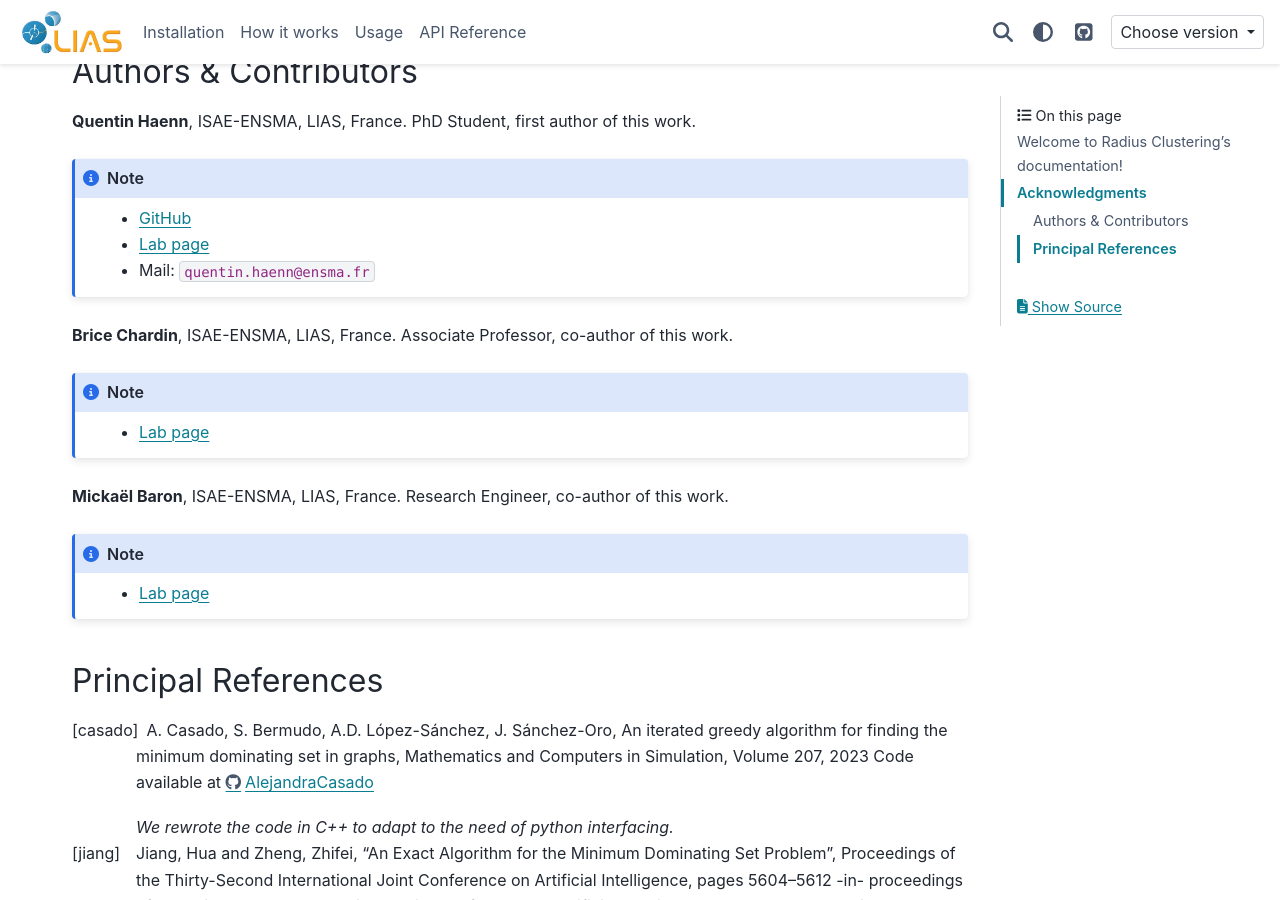
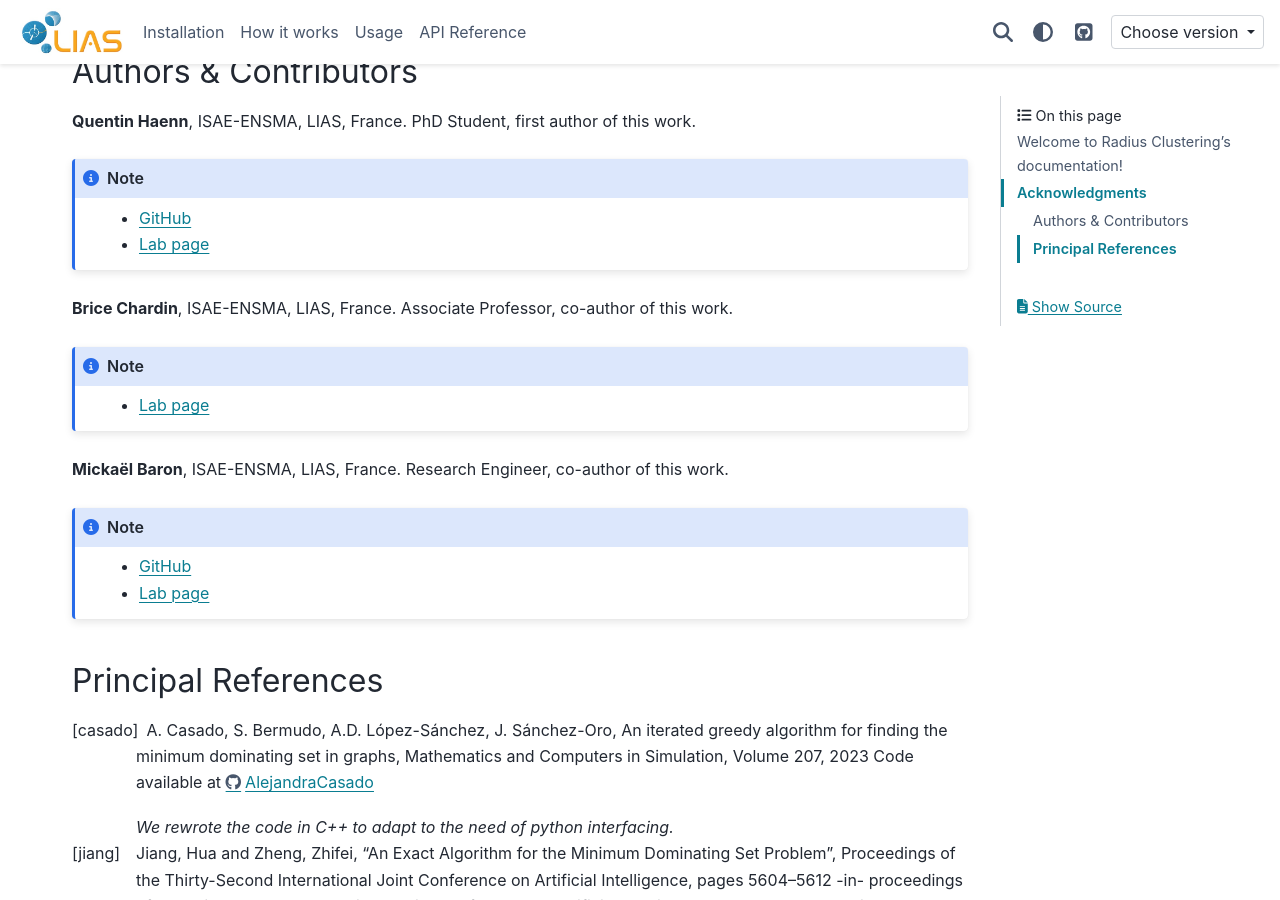
Before and after one commit to scikit-learn-contrib/radius_clustering, a Sphinx documentation site: the page built from docs/source/index.rst, in a window 1280 px wide and 900 px high, scrolled down 1028 px. Built offline with Sphinx 7.4.7 and the PyData theme 0.15.4, drawn with Linux system fonts in a browser that asks for light colours; pages that are not in the unit, such as notebooks, are missing from menus; cross-references to code outside the pages are shown as plain code.

Commit message:
Update typo problems

```diff
--- a/docs/source/index.rst
+++ b/docs/source/index.rst
@@ -43,7 +43,6 @@
 .. note::
     - `GitHub <https://github.com/quentinhaenn>`_
     - `Lab page <https://www.lias-lab.fr/fr/members/quentinhaenn/>`_
-    - Mail: :email:`quentin.haenn@ensma.fr`
 
 **Brice Chardin**, ISAE-ENSMA, LIAS, France. Associate Professor, co-author of this work.
 
@@ -53,6 +52,7 @@
 **Mickaël Baron**, ISAE-ENSMA, LIAS, France. Research Engineer, co-author of this work.
 
 .. note::
+    - `GitHub <https://github.com/mickaelbaron>`_
     - `Lab page <https://www.lias-lab.fr/fr/members/mickaelbaron/>`_
 
 Principal References
--- a/docs/source/installation.rst
+++ b/docs/source/installation.rst
@@ -13,7 +13,7 @@
 .. warning::
 
     Radius Clustering is currently not available on PyPI, pending the organization acceptance on PyPI. You can install the package from the source by following the :ref:`instructions <installation-source>`.
-    Please notice that the compilation stage require a C and C++ compiler toolchain to be installed on your system.
+    Please notice that the compilation stage requires a C and C++ compiler toolchain to be installed on your system.
 
 
 .. _installation-pypi:
```
